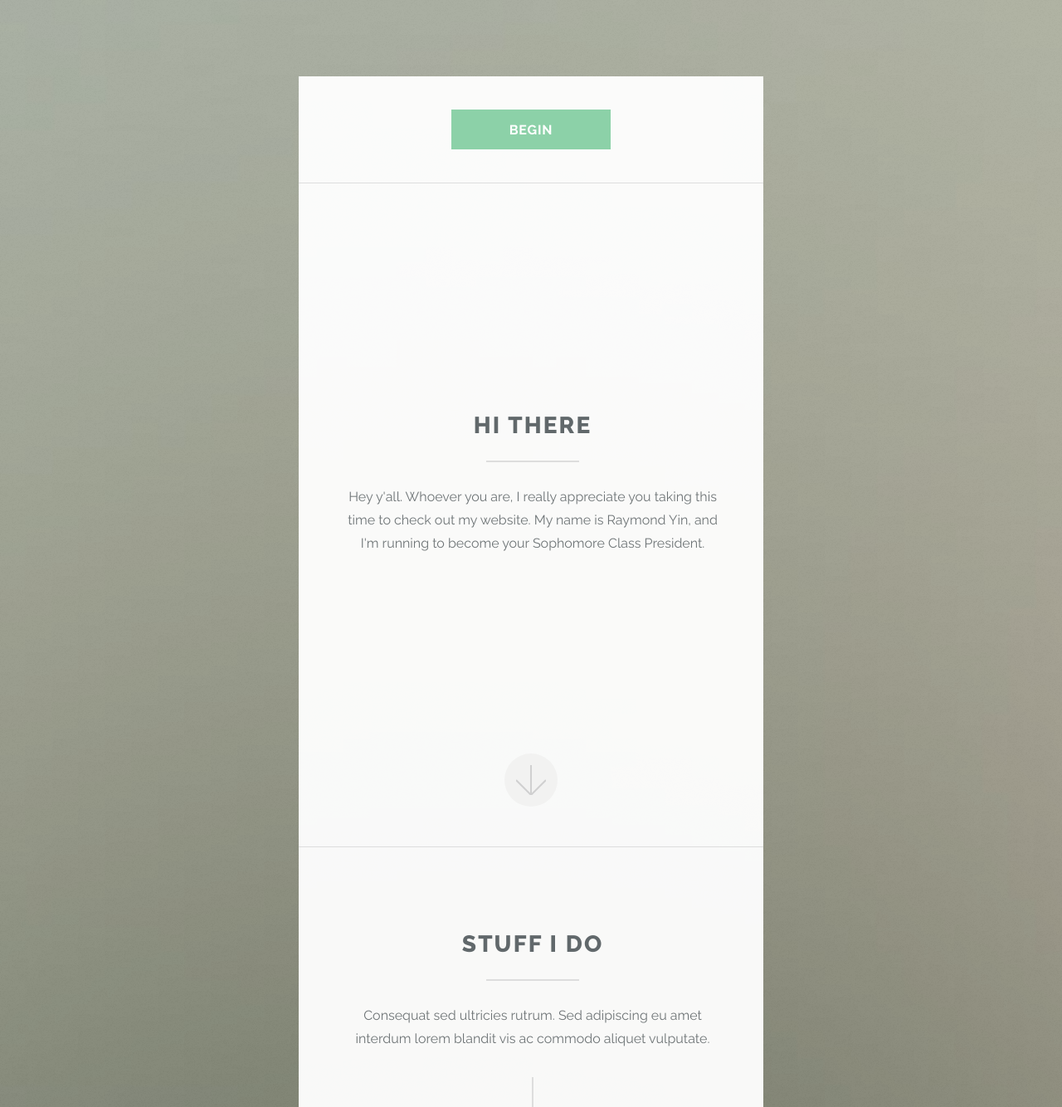
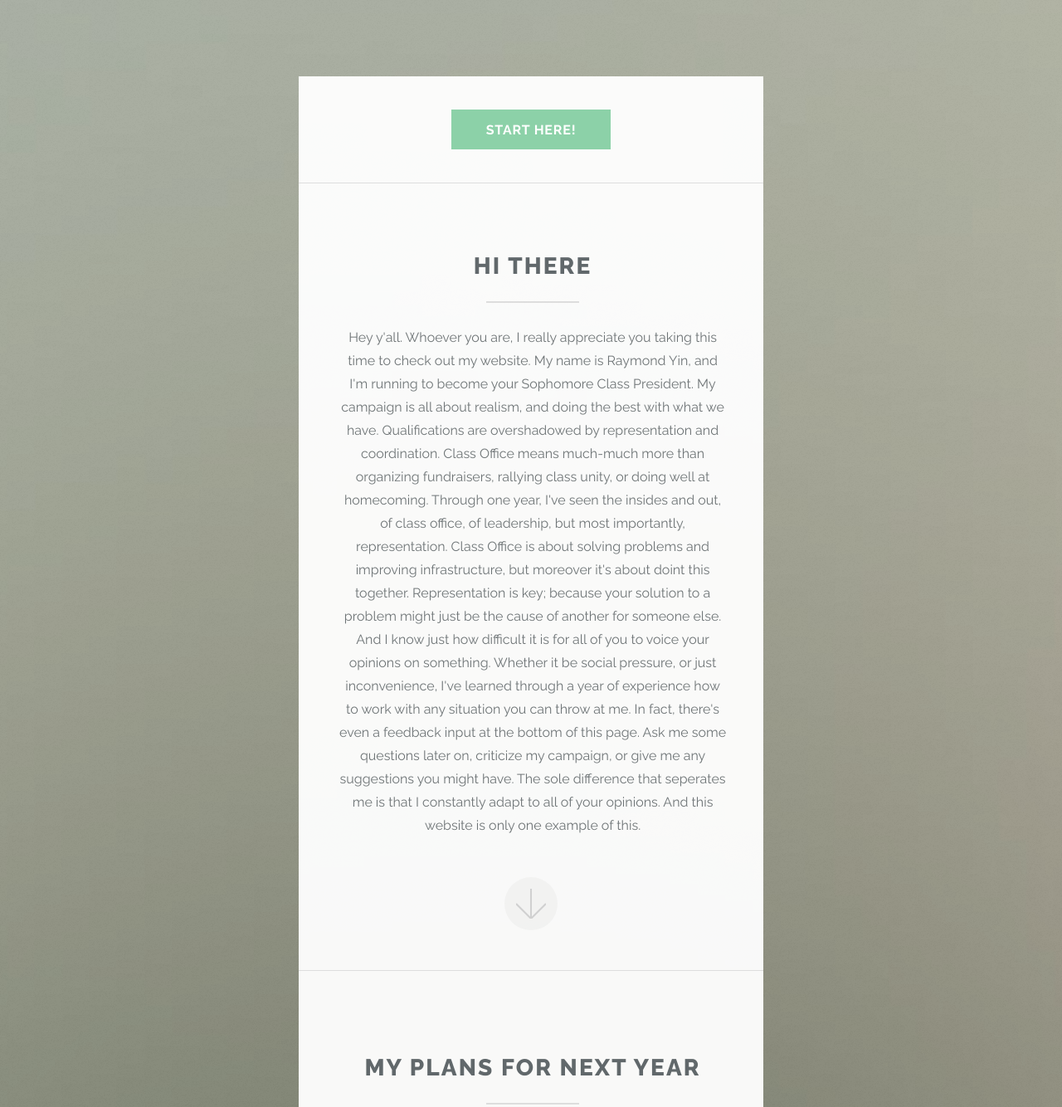
Before and after one commit to raymonator/raymonator.github.io, a plain HTML site: page index.html in a window 1280 px wide. Shown: the part 580-1914 px from the top of the page at 83% size. Drawn offline with Linux system fonts and the light colour scheme.

Commit message:
added words

```diff
--- a/index.html
+++ b/index.html
@@ -29,7 +29,7 @@
 				</header>
 				<div class="container">
 					<ul class="actions">
-						<li><a href="#one" class="button special scrolly">Begin</a></li>
+						<li><a href="#one" class="button special scrolly">Start here!</a></li>
 					</ul>
 				</div>
 			</section>
@@ -42,7 +42,10 @@
 						<header class="major">
 							<h2>Hi There</h2>
 						</header>
-						<p>Hey y'all. Whoever you are, I really appreciate you taking this time to check out my website. My name is Raymond Yin, and I'm running to become your Sophomore Class President.</p>
+						<p>Hey y'all. Whoever you are, I really appreciate you taking this time to check out my website. My name is Raymond Yin, and I'm running to become your Sophomore Class President.
+My campaign is all about realism, and doing the best with what we have. Qualifications are overshadowed by representation and coordination. Class Office means much-much more than organizing fundraisers, rallying class unity, or doing well at homecoming. Through one year, I've seen the insides and out, of class office, of leadership, but most importantly, representation. Class Office is about solving problems and improving infrastructure, but moreover it's about doint this together. Representation is key; because your solution to a problem might just be the cause of another for someone else.
+                            And I know just how difficult it is for all of you to voice your opinions on something. Whether it be social pressure, or just inconvenience, I've learned through a year of experience how to work with any situation you can throw at me. In fact, there's even a feedback input at the bottom of this page. Ask me some questions later on, criticize my campaign, or give me any suggestions you might have. The sole difference that seperates me is that I constantly adapt to all of your opinions. And this website is only one example of this.
+                        </p>
 					</div>
 					<a href="#two" class="goto-next scrolly">Next</a>
 				</div>
@@ -54,7 +57,7 @@
 					<span class="image fit primary"><img src="images/pic02.jpg" alt="" /></span>
 					<div class="content">
 						<header class="major">
-							<h2>Stuff I do</h2>
+							<h2>My plans for next year</h2>
 						</header>
 						<p>Consequat sed ultricies rutrum. Sed adipiscing eu amet interdum lorem blandit vis ac commodo aliquet vulputate.</p>
 						<ul class="icons-grid">
@@ -438,10 +441,8 @@ print 'It took ' + i + ' iterations to sort the deck.';</code></pre>
 				</div>
 				<footer>
 					<ul class="icons">
-						<li><a href="#" class="icon alt fa-twitter"><span class="label">Twitter</span></a></li>
+
 						<li><a href="https://www.facebook.com/raymond.yin.581?fref=ts" class="icon alt fa-facebook"><span class="label">Facebook</span></a></li>
-						<li><a href="#" class="icon alt fa-instagram"><span class="label">Instagram</span></a></li>
-						<li><a href="#" class="icon alt fa-dribbble"><span class="label">Dribbble</span></a></li>
 						<li><a href="mailto:raymondyin07@gmail.com" class="icon alt fa-envelope"><span class="label">Email</span></a></li>
 					</ul>
 					<ul class="copyright">
```
